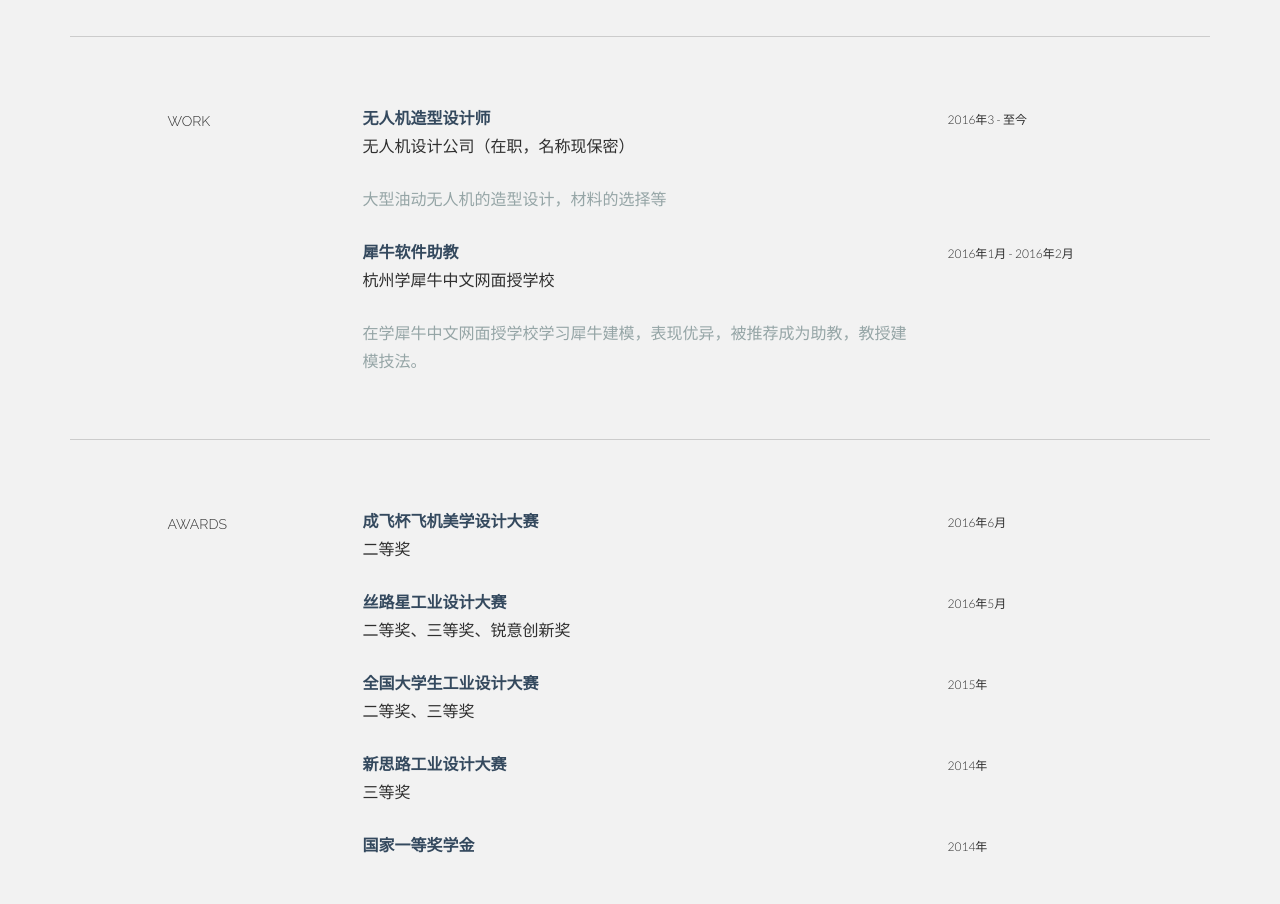
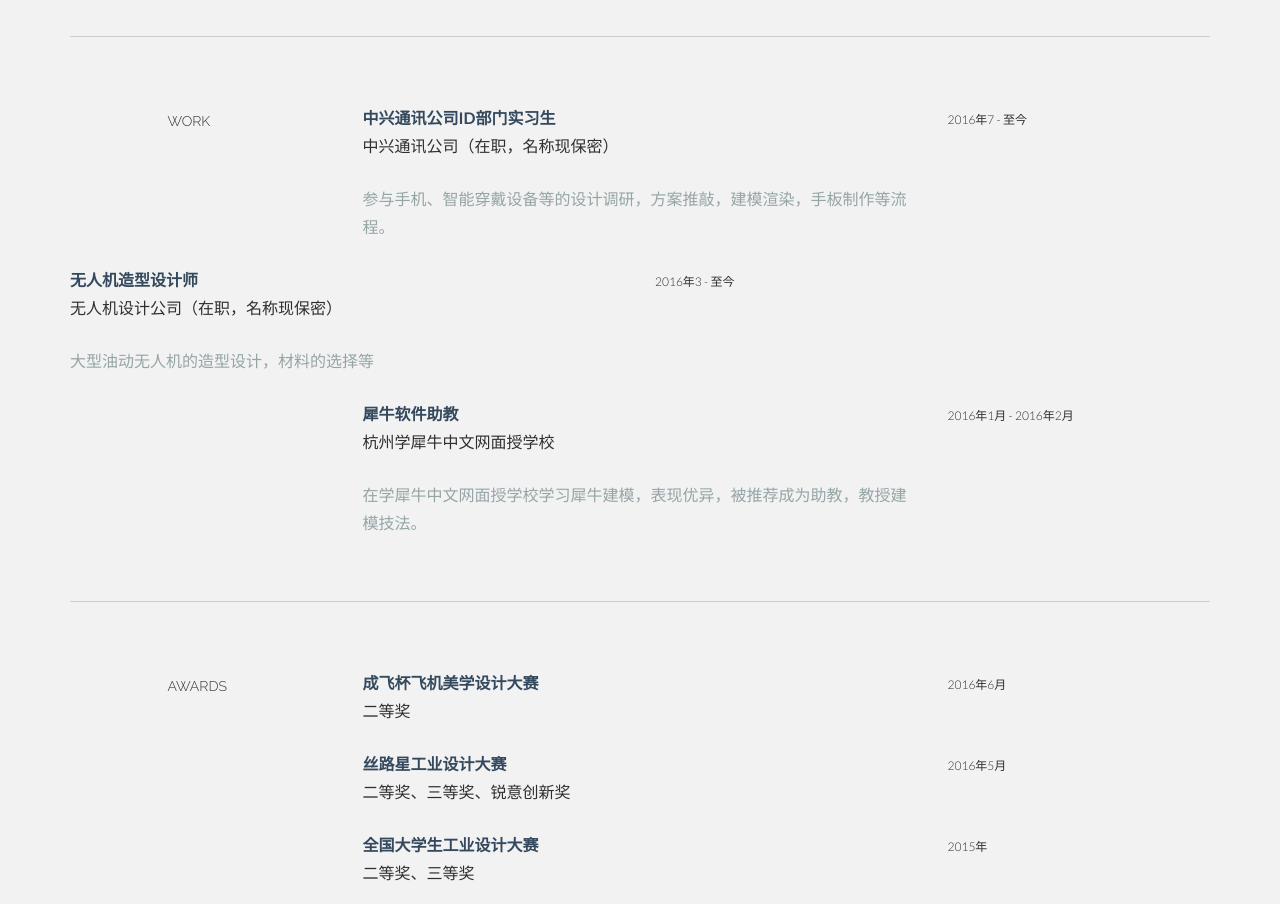
Before and after one commit to libowen8188/libowen8188.github.io, a plain HTML site: page index.html in a window 1280 px wide. Shown: the part 1066-1970 px from the top of the page. Drawn offline with Linux system fonts and the light colour scheme.

Commit message:
zhongxing

```diff
--- a/index.html
+++ b/index.html
@@ -130,10 +130,28 @@
 					<h5>WORK</h5>
                     </div>
 		  <div class="col-lg-6">
-					<p><t>无人机造型设计师</t><br/>
+		    <p>
+		      <t>中兴通讯公司ID部门实习生</t>
+		      <br/>
+		      中兴通讯公司（在职，名称现保密） <br/>
+	        </p>
+		    <p>
+		      <more>参与手机、智能穿戴设备等的设计调研，方案推敲，建模渲染，手板制作等流程。</more>
+		    </p>
+	      </div>
+		  <div class="col-lg-3">
+		    <p>
+		      <sm>2016年7 - 至今</sm></p>
+				</div>
+		  <div class="col-lg-6">
+		    <p>
+		      <t>无人机造型设计师</t>
+		      <br/>
 		      无人机设计公司（在职，名称现保密） <br/>
 	        </p>
-					<p><more>大型油动无人机的造型设计，材料的选择等</more></p>
+		    <p>
+		      <more>大型油动无人机的造型设计，材料的选择等</more>
+	        </p>
 	      </div>
 		  <div class="col-lg-3">
 		    <p><sm>2016年3 - 至今</sm></p>
```
Lines whose indentation alone changed are shown as unchanged.
